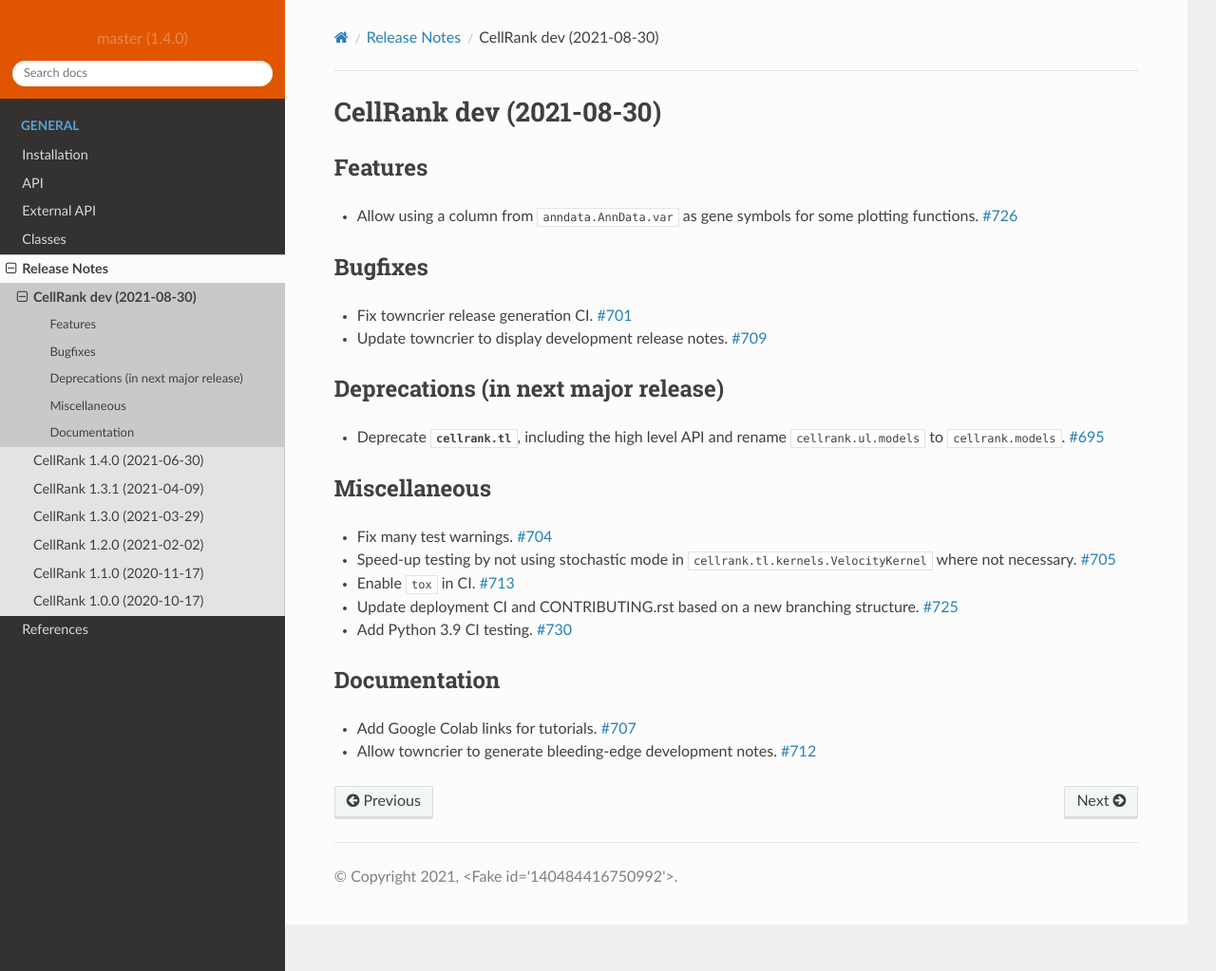
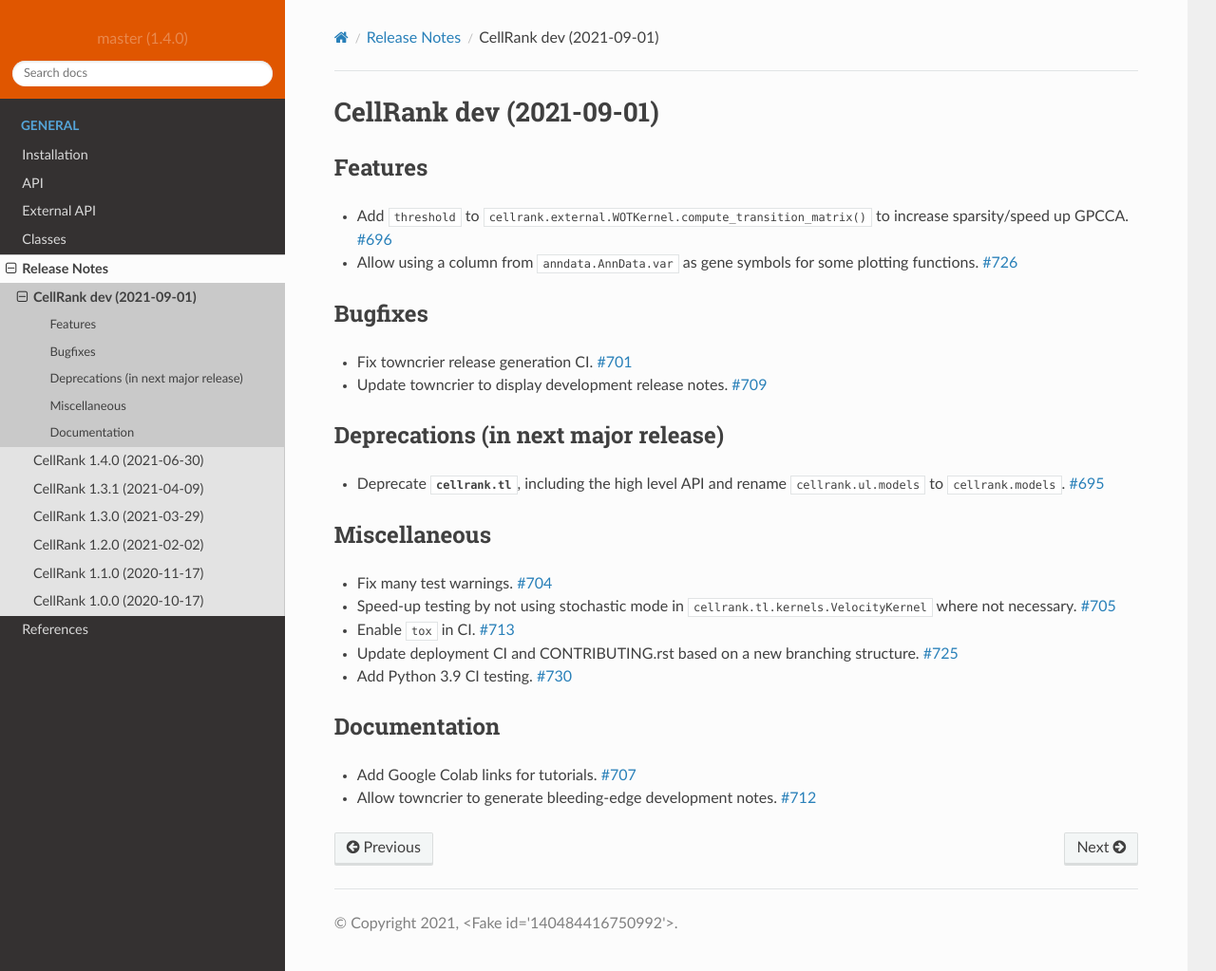
Before and after one commit to theislab/cellrank, a Sphinx documentation site: the page built from docs/source/release/notes-dev.rst, in a window 1280 px wide and 1023 px high. Shown: the whole window at 95% size. Built offline with Sphinx 7.4.7 and the Read the Docs theme 2.0.0, drawn with Linux system fonts in a browser that asks for light colours; pages that are not in the unit, such as notebooks, are missing from menus; the version number is read from the project's files by our own code.

Commit message:
[auto][ci skip] Update dev release notes (#696)

```diff
--- a/docs/source/release/notes-dev.rst
+++ b/docs/source/release/notes-dev.rst
@@ -1,8 +1,11 @@
-CellRank dev (2021-08-30)
+CellRank dev (2021-09-01)
 =========================
 
 Features
 --------
+
+- Add ``threshold`` to :meth:`cellrank.external.WOTKernel.compute_transition_matrix` to increase sparsity/speed up GPCCA.
+  `#696 <https://github.com/theislab/cellrank/pull/696>`__
 
 - Allow using a column from :attr:`anndata.AnnData.var` as gene symbols for some plotting functions.
   `#726 <https://github.com/theislab/cellrank/pull/726>`__
```
